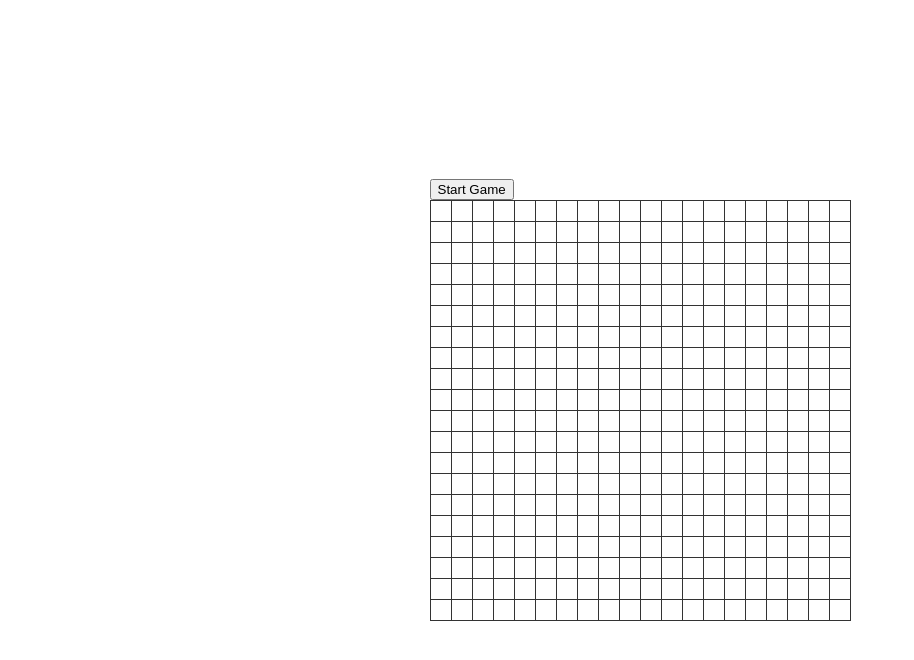
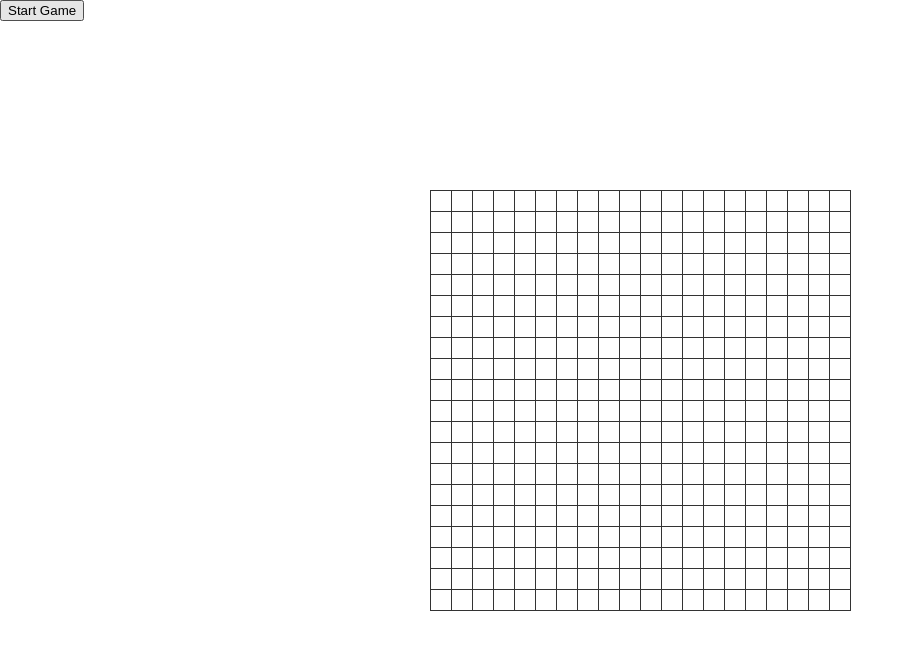
Before and after one commit to vsimonovski/game-of-life, a React (Create React App) app: page / in a window 1280 px wide. Shown: the top 660 px of the page, without its empty margins (0-914 px from the left). Built offline with nearby package versions, Linux system fonts and the light colour scheme.

Commit message:
perf: improve number of grid rerenders

```diff
--- a/src/App.tsx
+++ b/src/App.tsx
@@ -1,5 +1,6 @@
-import React, { useState, useEffect } from 'react';
+import React, { useState, useEffect, useCallback } from 'react';
 import styled from 'styled-components';
+import GridCell from './components/GridCell';
 import { GRID_SIZE, INTERVAL_MS, NEIGHBOUR_CELL_COORDINATES } from './config';
 import {
   countNeighbourCells,
@@ -16,14 +17,6 @@ const Container = styled.section`
   background-color: #333;
 `;
 
-const Cell = styled.div`
-  width: 20px;
-  height: 20px;
-  background-color: #fff;
-  background-color: ${({ isAlive }: { isAlive: boolean }) =>
-    isAlive ? '#9b59b6' : '#fff'};
-`;
-
 export function App() {
   const [grid, setGrid] = useState(() => initialiseGrid(GRID_SIZE));
   const [isGameRunning, setIsGameRunning] = useState(false);
@@ -31,7 +24,8 @@ export function App() {
   useEffect(() => {
     if (!isGameRunning) return;
 
-    const simulationInterval = setInterval(() => {
+    const simulationInterval = setInterval(
+      () =>
         grid.map((rows, rowId) =>
           rows.map((_, colId) => {
             const count = countNeighbourCells(
@@ -48,29 +42,43 @@ export function App() {
               );
 
             if (!grid[rowId][colId] && count === 3)
-            setGrid((currGrid) => updateGridCell(currGrid, rowId, colId, true));
+              setGrid((currGrid) =>
+                updateGridCell(currGrid, rowId, colId, true)
+              );
+
+            return _;
           })
+        ),
+      INTERVAL_MS
     );
-    }, INTERVAL_MS);
 
     return () => clearInterval(simulationInterval);
   }, [isGameRunning, grid]);
 
+  const onCellClick = useCallback((rowId: number, colId: number) => {
+    setGrid((currGrid) =>
+      updateGridCell(currGrid, rowId, colId, !currGrid[rowId][colId])
+    );
+  }, []);
+
   return (
     <>
-      <button onClick={() => setIsGameRunning(!isGameRunning)}>
+      <button
+        style={{ position: 'absolute', left: 0, top: 0 }}
+        onClick={() => setIsGameRunning(!isGameRunning)}
+      >
         {isGameRunning ? 'Stop Game' : 'Start Game'}
       </button>
       <Container gridSize={GRID_SIZE}>
         {grid.map((rows, rowId) =>
           rows.map((_, colId) => (
-            <Cell
+            <GridCell
+              isAlive={grid[rowId][colId]}
               key={`${rowId}${colId}`}
-              isAlive={grid[rowId][colId]}
-              onClick={() =>
-                setGrid(updateGridCell(grid, rowId, colId, !grid[rowId][colId]))
-              }
-            ></Cell>
+              rowId={rowId}
+              colId={colId}
+              handleCellClick={onCellClick}
+            />
           ))
         )}
       </Container>
--- /dev/null
+++ b/src/components/GridCell.tsx
@@ -0,0 +1,33 @@
+import React, { memo, FC } from 'react';
+import styled from 'styled-components';
+
+const Cell = styled.div`
+  width: 20px;
+  height: 20px;
+  background-color: #fff;
+  background-color: ${({ isAlive }: { isAlive: boolean }) =>
+    isAlive ? '#9b59b6' : '#fff'};
+  transition: background-color 0.2s ease;
+`;
+
+interface GridCellProps {
+  isAlive: boolean;
+  rowId: number;
+  colId: number;
+  handleCellClick: (rowId: number, coldId: number) => void;
+}
+
+const GridCell: FC<GridCellProps> = ({
+  isAlive,
+  handleCellClick,
+  rowId,
+  colId,
+}) => {
+  return (
+    <Cell
+      isAlive={isAlive}
+      onClick={() => handleCellClick(rowId, colId)}
+    ></Cell>
+  );
+};
+export default memo(GridCell);
```
Also changed, not shown: 2 other files (tests, documents, lock files or other folders). Lines whose indentation alone changed are shown as unchanged.
